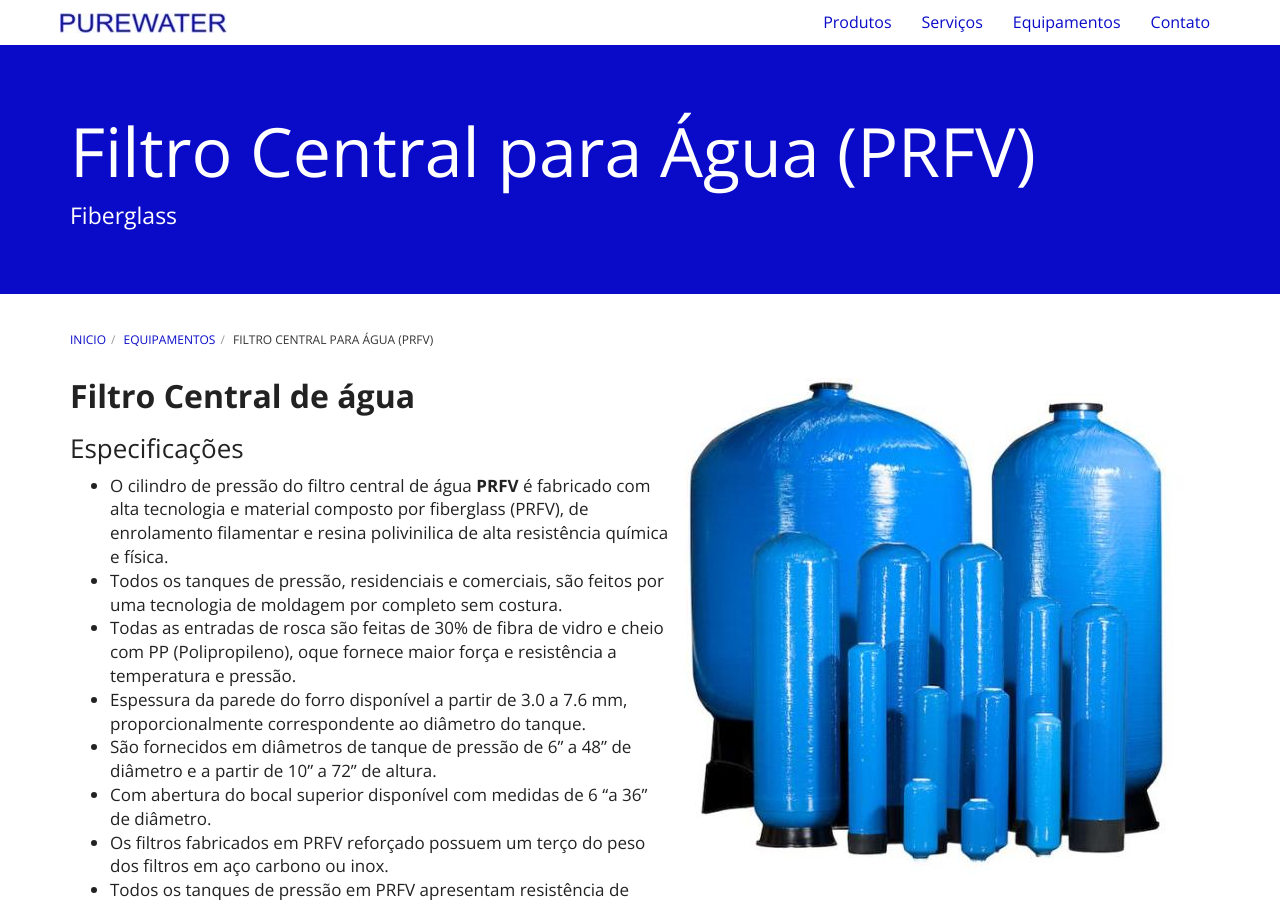
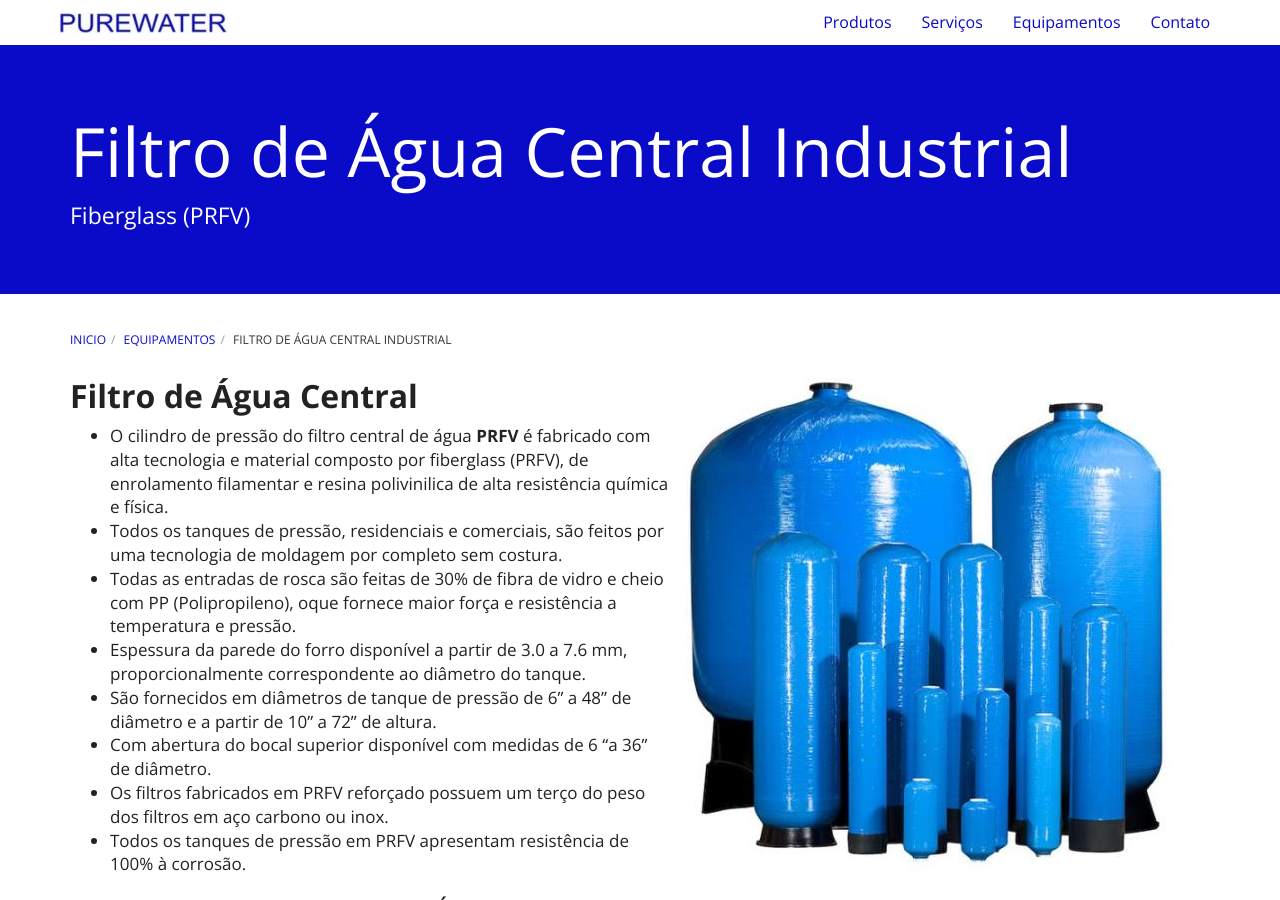
Before and after one commit to purewaterefluentes/purewaterefluentes.github.io, a Jekyll site: the page built from equipamentos/filtro-de-agua-central-industrial-fiberglass.md, in a window 1280 px wide and 900 px high. Built offline with Jekyll 4.4.1, drawn with Linux system fonts in a browser that asks for light colours; nearby versions of some CDN libraries; library files that are not in the unit come from our copies.

Commit message:
Update and rename filtro-de-agua-fiberglass-PRFV.md to filtro-de-agua-central-industrial-fiberglass.md

```diff
--- a/equipamentos/filtro-de-agua-fiberglass-PRFV.md
+++ b/equipamentos/filtro-de-agua-central-industrial-fiberglass.md
@@ -1,15 +1,13 @@
 ---
 layout: default
 pageTitle: Filtro central de água, filtro de água, filtro para água, filtro para água de poço, filtro para piscina, filtragem de água
-title: Filtro Central para Água (PRFV)
-subtitle: Fiberglass
+title: Filtro de Água Central Industrial
+subtitle: Fiberglass (PRFV)
 ---
 
 <img class="img-responsive pull-right" style="max-width: 50%;" src="../../website/images/cyber_tank.jpg" alt="Filtro de Agua em Fiberglass">
 
-## **Filtro Central de água**
-
-### Especificações
+## **Filtro de Água Central**
 
 - O cilindro de pressão do filtro central de água **PRFV** é fabricado com alta tecnologia e material composto por fiberglass (PRFV), de enrolamento filamentar e resina polivinilica de alta resistência química e física.
 - Todos os tanques de pressão, residenciais e comerciais, são feitos por uma tecnologia de moldagem por completo sem costura.
```
